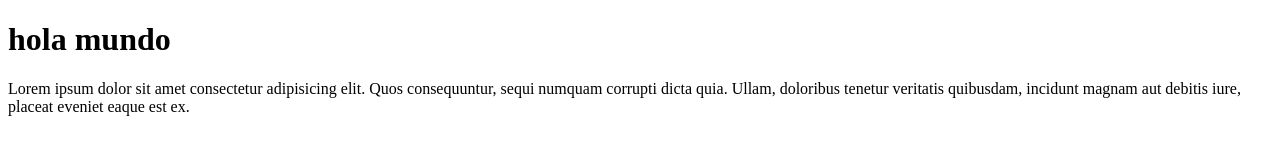
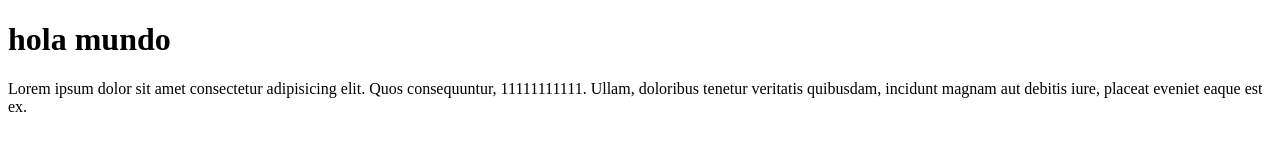
Before and after one commit to JuanYerbafria/GIT-PRACTICANDO, a plain HTML site: page index.html in a window 1280 px wide. Drawn offline with Linux system fonts and the light colour scheme.

Commit message:
inserte en medio unos unos

```diff
--- a/index.html
+++ b/index.html
@@ -9,7 +9,7 @@
 <body>
     <div>
         <h1>hola mundo</h1>
-        <p>Lorem ipsum dolor sit amet consectetur adipisicing elit. Quos consequuntur, sequi numquam corrupti dicta quia. Ullam, doloribus tenetur veritatis quibusdam, incidunt magnam aut debitis iure, placeat eveniet eaque est ex.</p>
+        <p>Lorem ipsum dolor sit amet consectetur adipisicing elit. Quos consequuntur, 11111111111. Ullam, doloribus tenetur veritatis quibusdam, incidunt magnam aut debitis iure, placeat eveniet eaque est ex.</p>
     </div>
 </body>
 </html>
```
